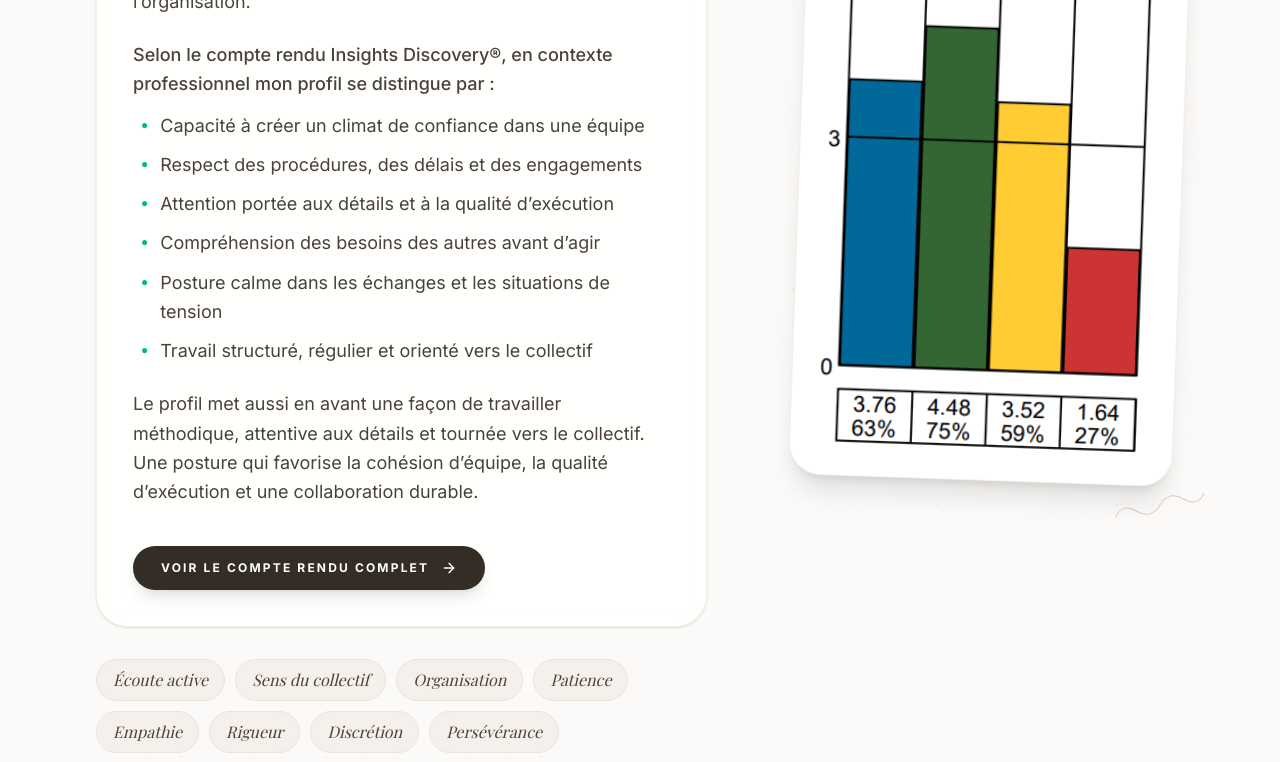
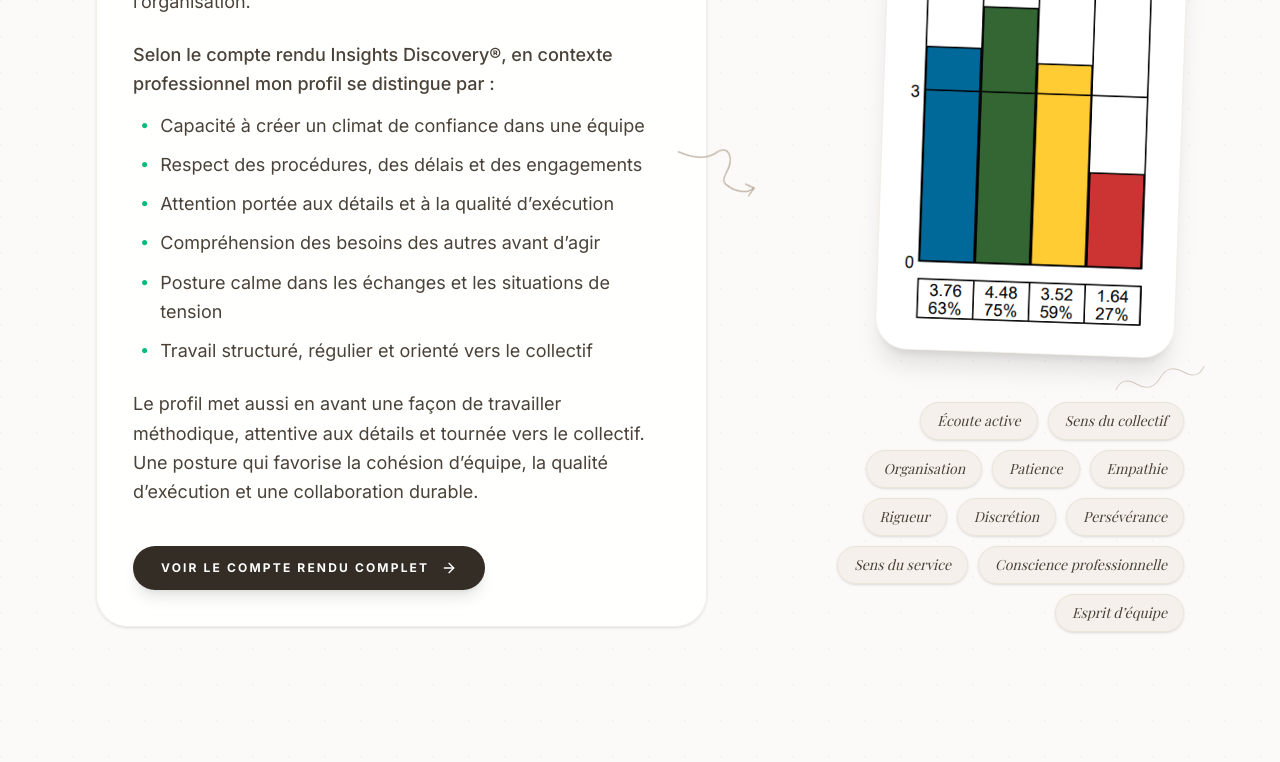
Before and after one commit to sixtinerocha/portfolio, a React (Vite) app: page /about in a window 1280 px wide. Shown: the part 1440-2202 px from the top of the page. Built offline with nearby package versions, Linux system fonts and the light colour scheme; a web font is replaced by a local one.

Commit message:
Refine Insights section: update title, reduce graph size, move skills below graph, and add drawn arrow

```diff
--- a/src/pages/About.tsx
+++ b/src/pages/About.tsx
@@ -12,6 +12,7 @@ import {
   CoffeeCup,
   Scribble,
   TitleUnderline,
+  HandDrawnArrow,
 } from '../components/DecorativeShapes';
 
 export function About() {
@@ -87,7 +88,7 @@ export function About() {
             <h2 className="text-4xl sm:text-5xl md:text-6xl font-serif font-bold leading-[0.95] tracking-tight uppercase">
               Mon profil de <br/>
               <span className="relative inline-block">
-                <span className="relative z-10 pr-3">collaboration</span>
+                <span className="relative z-10 pr-3">collaboratrice</span>
                 <TitleUnderline className="bottom-0 sm:bottom-1 left-0 w-full h-5 sm:h-6" delay={0.3} />
               </span><br/>
               <span className="text-3xl sm:text-4xl md:text-5xl text-stone-500 mt-2 block">en entreprise</span>
@@ -150,27 +151,12 @@ export function About() {
                 </div>
               </AnimatedSection>
 
-              <AnimatedSection delay={0.3} direction="up">
-                <div className="flex flex-wrap gap-2.5">
-                  {[
-                    "Écoute active", "Sens du collectif", "Organisation", "Patience",
-                    "Empathie", "Rigueur", "Discrétion", "Persévérance",
-                    "Sens du service", "Conscience professionnelle", "Esprit d’équipe"
-                  ].map((skill, i) => (
-                    <motion.span
-                      whileHover={{ y: -2 }}
-                      key={i}
-                      className="px-4 py-2 rounded-full bg-stone-100/90 border border-stone-200 text-stone-800 font-serif italic text-sm md:text-base cursor-default"
-                    >
-                      {skill}
-                    </motion.span>
-                  ))}
-                </div>
-              </AnimatedSection>
+              {/* Hand drawn arrow pointing from text to graph */}
+              <HandDrawnArrow className="hidden lg:block absolute -right-12 top-[40%] w-20 h-20 text-stone-400 rotate-[70deg] z-0" />
             </div>
 
-            <div className="lg:col-span-5 relative mt-4 lg:mt-0">
-              <AnimatedSection delay={0.4} direction="up" className="relative w-full max-w-[320px] sm:max-w-sm mx-auto lg:mx-0 lg:ml-auto">
+            <div className="lg:col-span-5 relative mt-4 lg:mt-0 flex flex-col items-center lg:items-end">
+              <AnimatedSection delay={0.4} direction="up" className="relative w-full max-w-[280px] sm:max-w-[300px] mx-auto lg:mx-0 lg:ml-auto">
                 <div className="relative bg-white p-5 sm:p-6 rounded-[2rem] shadow-xl border border-stone-200/60 z-10 transform lg:rotate-2 hover:rotate-0 transition-transform duration-500">
                   <p className="mb-5 text-center font-serif italic text-base text-stone-600 font-medium">
                     Extrait du test Insights Discovery®
@@ -183,6 +169,24 @@ export function About() {
                   />
                 </div>
                 <Scribble className="-bottom-10 -right-6 w-24 h-8 text-stone-400/60 -rotate-[15deg] hidden sm:block z-0" />
+              </AnimatedSection>
+
+              <AnimatedSection delay={0.5} direction="up" className="mt-10 lg:mt-12 w-full max-w-sm mx-auto lg:mx-0 lg:ml-auto">
+                <div className="flex flex-wrap gap-2.5 justify-center lg:justify-end">
+                  {[
+                    "Écoute active", "Sens du collectif", "Organisation", "Patience",
+                    "Empathie", "Rigueur", "Discrétion", "Persévérance",
+                    "Sens du service", "Conscience professionnelle", "Esprit d’équipe"
+                  ].map((skill, i) => (
+                    <motion.span
+                      whileHover={{ y: -2 }}
+                      key={i}
+                      className="px-4 py-2 rounded-full bg-stone-100/90 border border-stone-200 text-stone-800 font-serif italic text-xs sm:text-sm cursor-default shadow-sm"
+                    >
+                      {skill}
+                    </motion.span>
+                  ))}
+                </div>
               </AnimatedSection>
             </div>
           </div>
```
